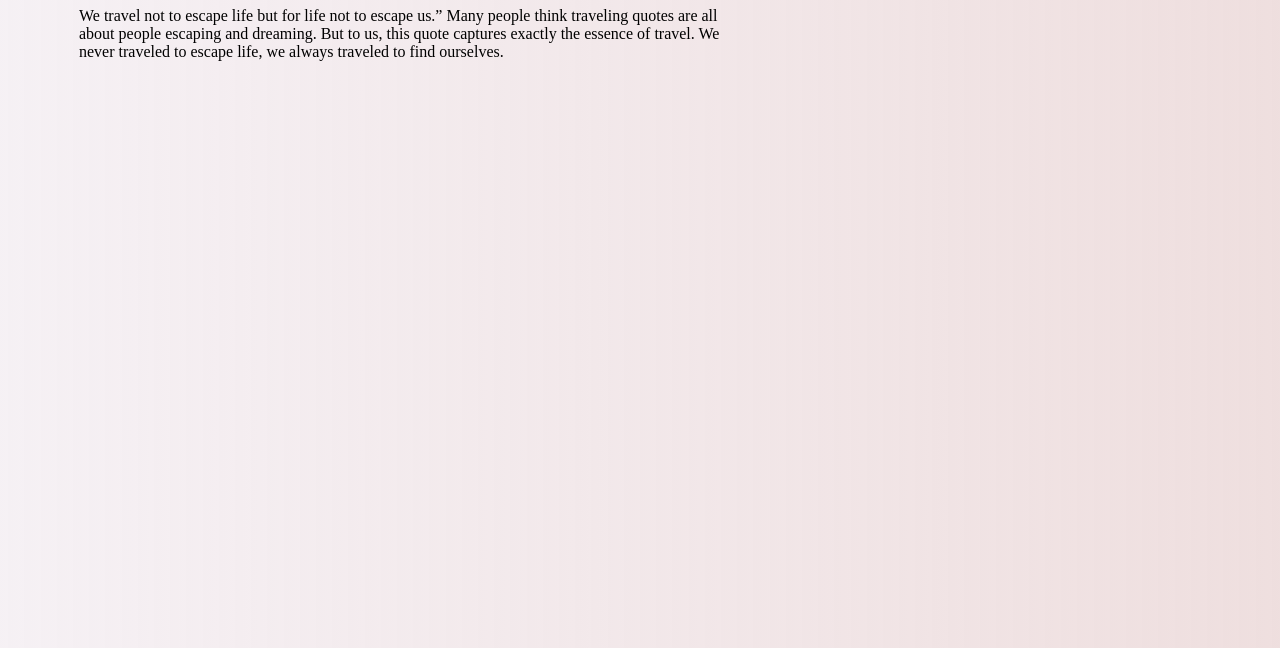
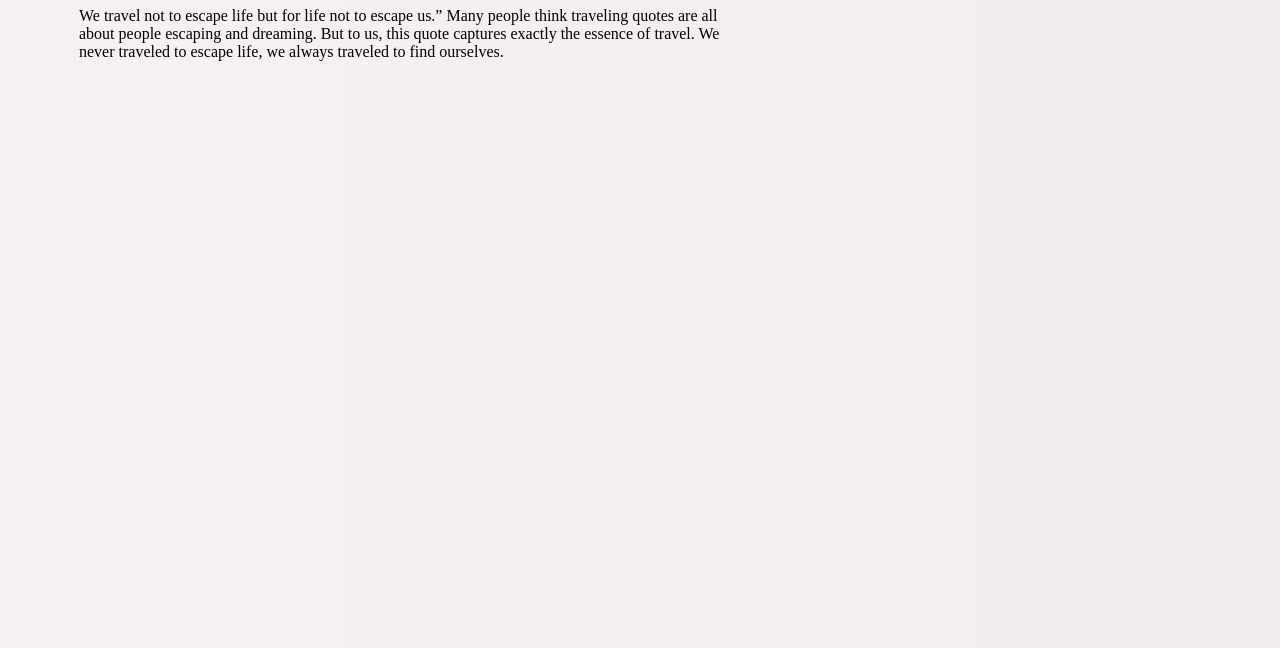
Before and after one commit to Rakibul187/countries-currencies-capital-API, a plain HTML site: page index.html in a window 1280 px wide. Shown: the part 152-800 px from the top of the page. Drawn offline with Linux system fonts and the light colour scheme; no server answers.

Commit message:
color customiz

```diff
--- a/countries.js
+++ b/countries.js
@@ -36,7 +36,7 @@ const loadCountryDetail = code => {
 }
 
 const displayCountryDetail = country => {
-    console.log(country)
+    // console.log(country)
     const countryDetail = document.getElementById('country-detail')
     countryDetail.innerHTML = `
     <h3>Name: ${country.name.common}</h3>
--- a/style.css
+++ b/style.css
@@ -5,7 +5,7 @@
 }
 
 body {
-    background-image: linear-gradient(to right, rgba(168, 124, 157, 0.11), rgba(216, 178, 178, 0.418));
+    background-image: linear-gradient(to right, rgba(168, 124, 157, 0.11), rgba(221, 213, 213, 0.418));
 }
 
 header {
```
